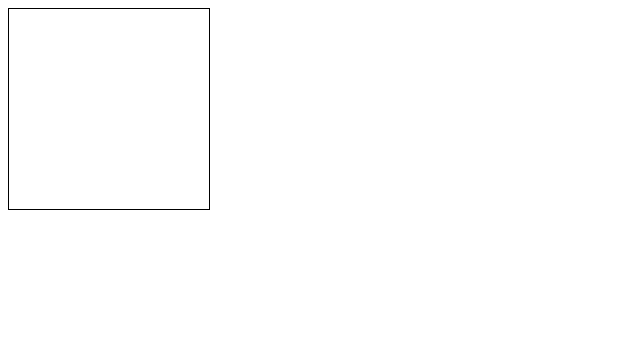
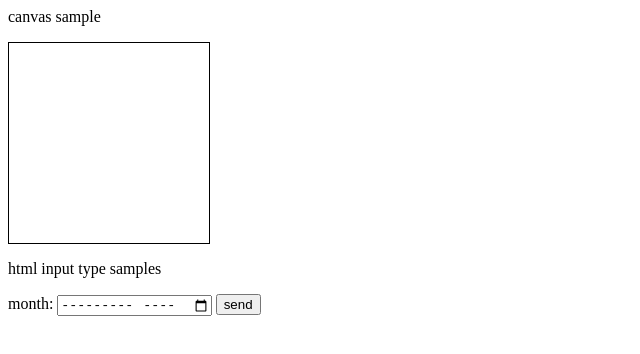
Before and after one commit to yadac/MCP70480js, a website: page index.html in a window 1280 px wide. Shown: the whole page, without its empty margins (0-640 px from the left). Drawn offline with nearby package versions, Linux system fonts and the light colour scheme.

Commit message:
input type month

```diff
--- a/index.html
+++ b/index.html
@@ -12,7 +12,22 @@
 </head>
 
 <body>
-    <canvas width="200" height="200" id="mycanvas" style="border: 1px solid black;"></canvas>
+    <nav></nav>
+    <article>
+        <p>canvas sample</p>
+        <canvas width="200" height="200" id="mycanvas" style="border: 1px solid black;"></canvas>
+    </article>
+    <article>
+        <p>html input type samples</p>
+        <form action="">
+            <label>month:
+                <input type="month" name="month" />
+            </label>
+            <input type="submit" value="send" />
+        </form>
+    </article>
 </body>
 
+
+
 </html>
--- a/js/doWork.js
+++ b/js/doWork.js
@@ -1,4 +1,19 @@
 self.addEventListener('message', function (e) {
-    console.log("message is: " + e.data);
+
+    // just return received message to called worker instance with self.
     // self.postMessage(e.data);
+
+    (function () {
+        let timer = setInterval(function () {
+            console.log("message is: " + e.data);
+            // processMessage('exit');
+        }, 500);
+    })();
+
 }, false);
+
+// just function
+var processMessage = function (e) {
+    console.log("[processMessage] message is: " + e);
+
+};
--- a/js/webworker.js
+++ b/js/webworker.js
@@ -1,12 +1,13 @@
+var worker;
 setTimeout(() => {
-    var worker = new Worker('./js/doWork.js');
+    worker = new Worker('./js/doWork.js');
     // define the process on worker's onmessage event handler
     // worker.addEventListener('message', function (e) {
     //     console.log('Worker said: ', e.data);
     // }, false);
     worker.postMessage('Hello World'); // send data to our worker.
+    // worker.processMessage('exit'); // error
 }, 3000);
-
 
 (function () {
     let counter = 0;
@@ -15,6 +16,8 @@ setTimeout(() => {
         if (counter >= 5) {
             console.info("over 5");
             clearInterval(timer);
+            // terminate background task by webworker.
+            worker.terminate();
         }
         counter++;
     }, 1000);
```
